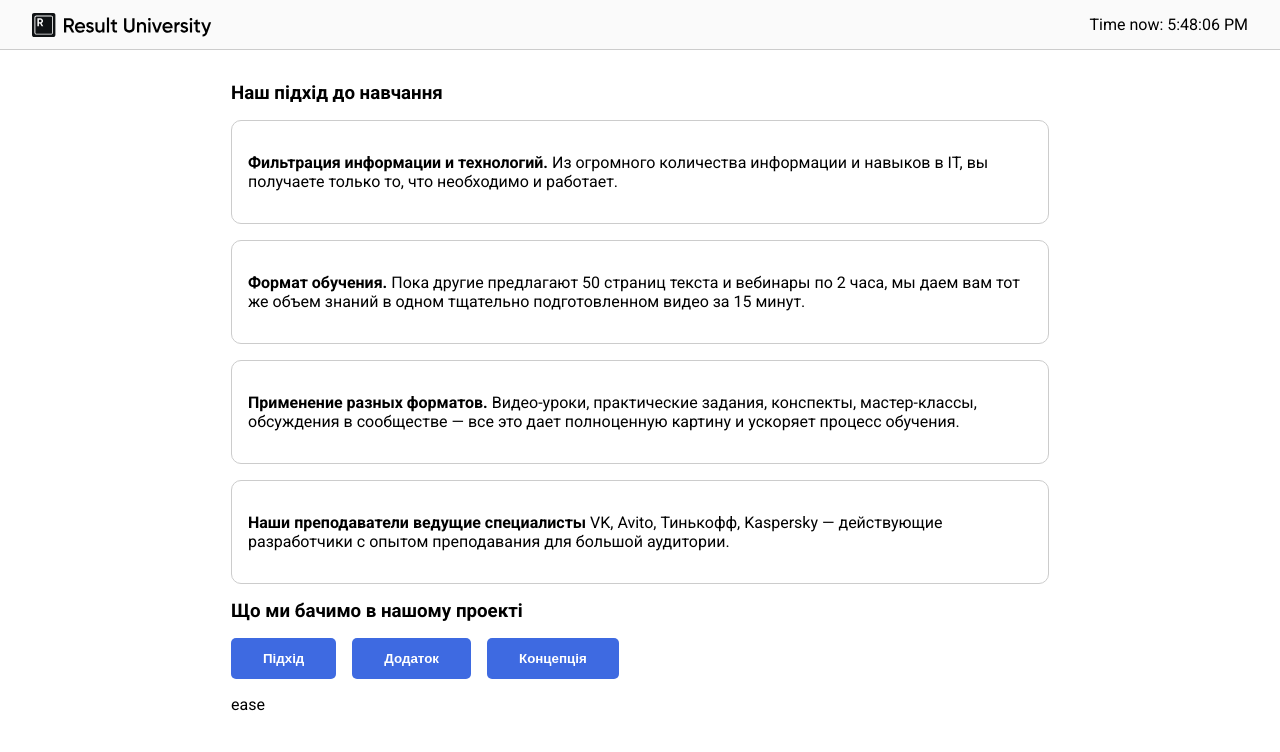
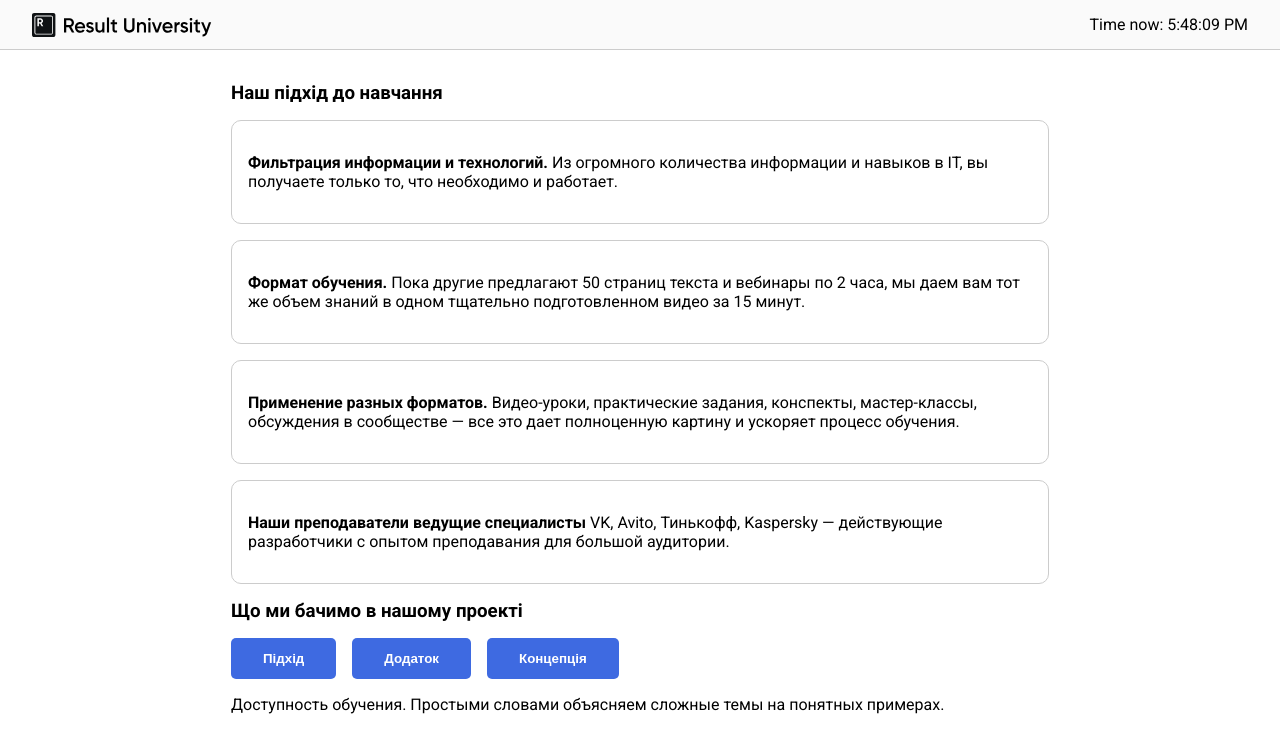
Before and after one commit to Rostilash/react-vito, a React (Vite) app in the folder 01-react-basic-start/: page / in a window 1280 px wide. Both pictures are taken after a click on the button "Додаток". Shown: the top 752 px of the page. Built offline with nearby package versions, Linux system fonts and the light colour scheme.

Commit message:
working with operators when we must display our text

```diff
--- a/01-react-basic-start/src/App.jsx
+++ b/01-react-basic-start/src/App.jsx
@@ -1,19 +1,23 @@
 import Header from "./components/Header.jsx";
 import WayToTeach from "./components/WayToTeach.jsx";
-import { ways } from "./data.js";
+import { ways, differences } from "./data.js";
 import { useState } from "react";
 import Button from "./components/Button/Button.jsx";
 
 export default function App() {
-  const [content, setContent] = useState("Натисни на кнопку.");
-  console.log("App Component Render");
-  // let content = "Натисни на кнопку.";
+  const [contentType, setContentType] = useState(null);
 
   function handleClick(type) {
-    console.log("butoton clicked", type);
-    setContent(type);
-    // content = type;
+    setContentType(type);
   }
+
+  let tabContent = 0;
+  if (contentType) {
+    tabContent = <p>{differences[contentType]}</p>;
+  } else {
+    tabContent = <p>Натисни на кнопку</p>;
+  }
+
   return (
     <div>
       <Header />
@@ -32,9 +36,15 @@
         <section>
           <h3> Що ми бачимо в нашому проекті </h3>
           <Button onClick={() => handleClick("way")}> Підхід </Button>
-          <Button onClick={() => handleClick("ease")}> Додаток </Button>
+          <Button onClick={() => handleClick("easy")}> Додаток </Button>
           <Button onClick={() => handleClick("program")}> Концепція </Button>
-          <p>{content}</p>
+
+          {/* {contentType ? <p>{differences[contentType]}</p> : <p>Натисни на кнопку</p>} */}
+
+          {/* {!contentType && <p>Натисни на кнопку</p>}
+          {contentType && <p>{differences[contentType]}</p>} */}
+
+          {tabContent}
         </section>
       </main>
     </div>
--- a/01-react-basic-start/src/components/Button/Button.jsx
+++ b/01-react-basic-start/src/components/Button/Button.jsx
@@ -1,7 +1,6 @@
 import "./Button.css";
 
 export default function Button({ children, onClick }) {
-  console.log("Button Render");
   return (
     <button className="button active" onClick={onClick}>
       {children}
--- a/01-react-basic-start/src/components/Header.jsx
+++ b/01-react-basic-start/src/components/Header.jsx
@@ -1,8 +1,13 @@
 import logo from "/logo-name.svg";
+import { useState } from "react";
 
 export default function Header() {
-  const now = new Date();
-  const name = "value";
+  const [now, setNow] = useState(new Date());
+
+  setInterval(() => {
+    setNow(new Date());
+  }, 1000);
+
   return (
     <header>
       <img src={logo} alt={name}></img>
```
